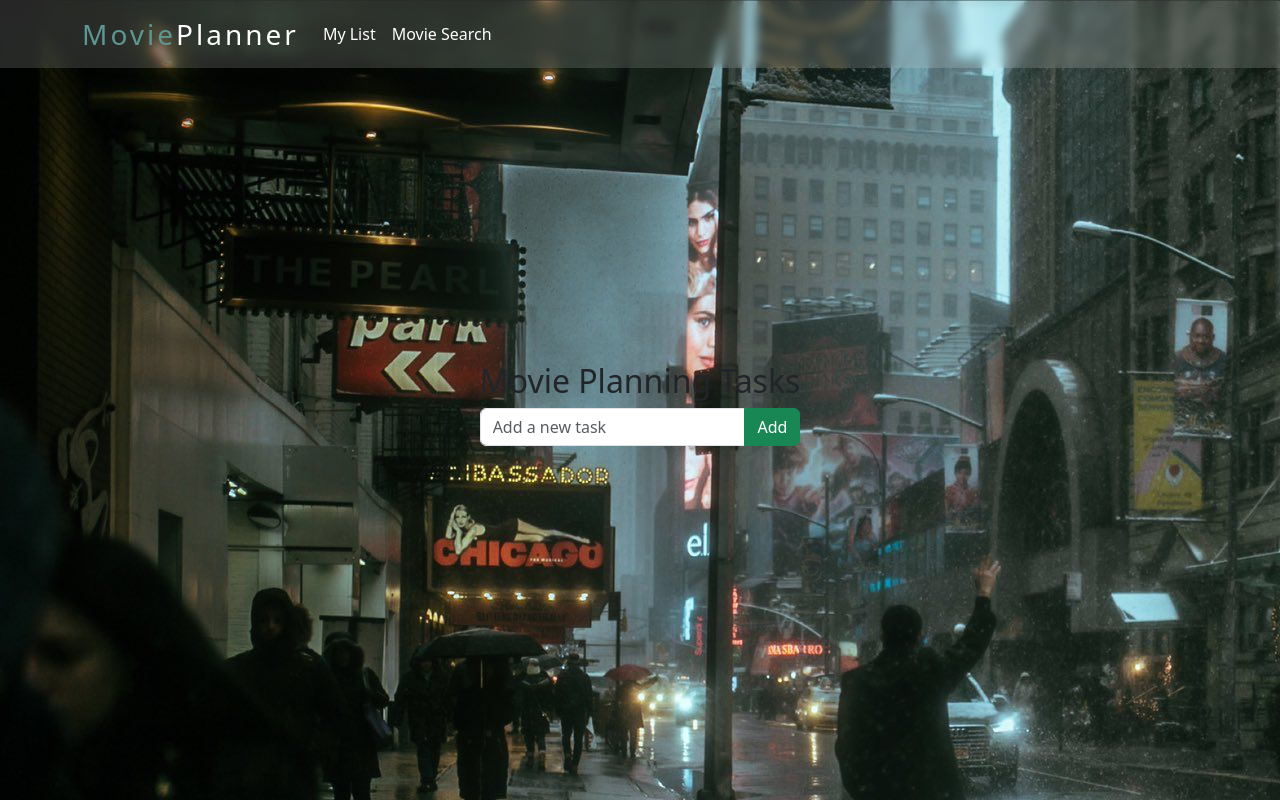
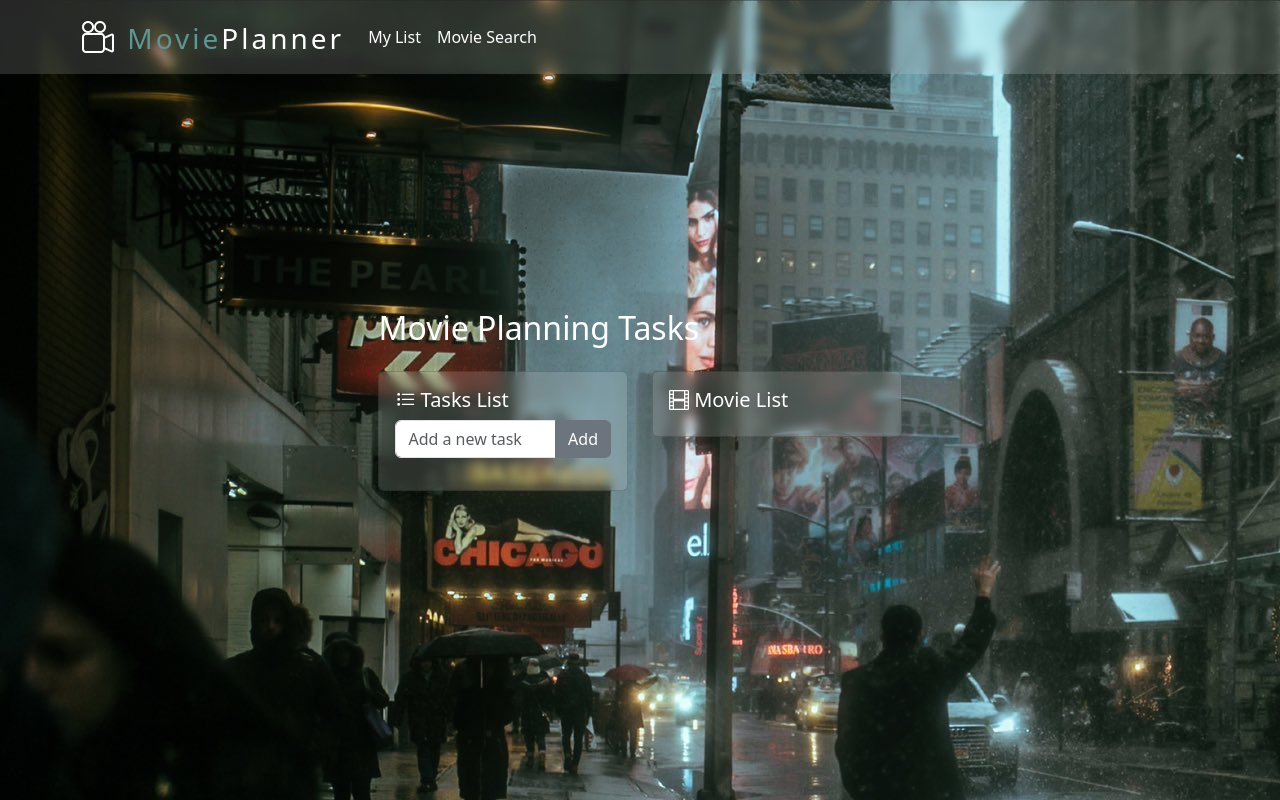
Before and after one commit to RevanAlgh/Angular_Project, an Angular app: page / in a window 1280 px wide. Built offline with nearby package versions, Linux system fonts and the light colour scheme.

Commit message:
Added Icons + edited the list tasks

```diff
--- a/package.json
+++ b/package.json
@@ -22,6 +22,7 @@
     "@angular/router": "^17.3.0",
     "@angular/ssr": "^17.3.9",
     "bootstrap": "^5.3.3",
+    "bootstrap-icons": "^1.11.3",
     "express": "^4.18.2",
     "rxjs": "~7.8.0",
     "tslib": "^2.3.0",
--- a/src/app/components/navbar/navbar.component.css
+++ b/src/app/components/navbar/navbar.component.css
@@ -30,3 +30,8 @@
     font-size: 1.75rem;
     letter-spacing: 3px;
 }
+
+.white-icon {
+    font-size: 2rem;
+    color: white;
+}
--- a/src/app/components/navbar/navbar.component.html
+++ b/src/app/components/navbar/navbar.component.html
@@ -21,7 +21,8 @@
     <!-- Navbar -->
     <nav class="navbar navbar-expand-lg navbar-light fixed-top mask-custom shadow-0">
         <div class="container">
-            <a class="navbar-brand" href="#!"><span style="color: #5e9693;">Movie</span><span style="color: #fff;">Planner</span></a>
+
+            <a class="navbar-brand" href="#!"><span style="color: #5e9693;"> <i class="bi bi-camera-reels white-icon"></i> Movie</span><span style="color: #fff;">Planner</span></a>
             <button class="navbar-toggler" type="button" data-bs-toggle="collapse" data-mdb-target="#navbarSupportedContent" aria-controls="navbarNav" aria-expanded="false" aria-label="Toggle navigation">
       <i class="fas fa-bars"></i>
     </button>
--- a/src/app/components/task-list/task-list.component.css
+++ b/src/app/components/task-list/task-list.component.css
@@ -1,3 +1,13 @@
 .text-decoration-line-through {
     text-decoration: line-through;
   }
+
+  .mask-custom {
+    backdrop-filter: blur(5px);
+    background-color: rgba(255, 255, 255, .15);
+}
+
+.large-white-icon {
+  font-size: 1rem;
+  color: white;
+}
--- a/src/app/components/task-list/task-list.component.html
+++ b/src/app/components/task-list/task-list.component.html
@@ -1,17 +1,57 @@
 <div class="container mt-4">
-  <h2>Movie Planning Tasks</h2>
+  <h2 class="text-white">
+     Movie Planning Tasks
+  </h2>
+
+  <div class="row mt-4">
+
+    <!-- General Tasks Section -->
+    <div class="col-lg-6 col-md-12">
+      <div class="card mb-4 text-white mask-custom shadow-0">
+        <div class="card-body">
+          <h5 class="card-title"> <i class="bi bi-list-task white-icon"></i> Tasks List</h5>
           <div class="input-group mb-3">
-    <input type="text" class="form-control" placeholder="Add a new task" [(ngModel)]="taskName" />
-    <button class="btn btn-success" (click)="addTask()">Add</button>
+            <input type="text" class="form-control" placeholder="Add a new task"
+              [(ngModel)]="taskName" />
+            <button class="btn btn-secondary" (click)="addTask()">Add</button>
           </div>
-
           <ul class="list-group">
-    <li *ngFor="let task of tasks; let i = index" class="list-group-item d-flex justify-content-between align-items-center">
+            <li *ngFor="let task of tasks; let i = index"
+              class="list-group-item d-flex justify-content-between align-items-center">
               <div>
-        <input type="checkbox" [(ngModel)]="task.done" (change)="toggleTask(i)" />
-        <span [ngClass]="{ 'text-decoration-line-through': task.done }">{{ task.name }}</span>
+                <input type="checkbox" [(ngModel)]="task.done"
+                  (change)="toggleTask(i)" />
+                <span
+                  [ngClass]="{ 'text-decoration-line-through': task.done }">{{ task.name }}</span>
               </div>
-      <button class="btn btn-danger btn-sm" (click)="deleteTask(i)">Delete</button>
+              <button class="btn btn-danger btn-sm"
+                (click)="deleteTask(i)">Delete</button>
             </li>
           </ul>
         </div>
+      </div>
+    </div>
+
+    <!-- Movie Tasks Section -->
+    <div class="col-lg-6 col-md-12">
+      <div class="card mb-4 text-white mask-custom shadow-0">
+        <div class="card-body">
+          <h5 class="card-title"> <i class="bi bi-film white-icon"></i> Movie List</h5>
+          <ul class="list-group">
+            <li *ngFor="let movieTask of movieTasks; let i = index"
+              class="list-group-item d-flex justify-content-between align-items-center">
+              <div>
+                <input type="checkbox" [(ngModel)]="movieTask.done"
+                  (change)="toggleMovieTask(i)" />
+                <span
+                  [ngClass]="{ 'text-decoration-line-through': movieTask.done }">{{ movieTask.name }}</span>
+              </div>
+              <button class="btn btn-danger btn-sm"
+                (click)="deleteMovieTask(i)">Delete</button>
+            </li>
+          </ul>
+        </div>
+      </div>
+    </div>
+  </div>
+</div>
--- a/src/app/components/task-list/task-list.component.ts
+++ b/src/app/components/task-list/task-list.component.ts
@@ -13,36 +13,48 @@ import { Task } from '../../models/task.model';
 export class TaskListComponent {
   taskName: string = '';
   tasks: Task[] = [];
+  movieTasks: Task[] = [];
 
   constructor(private taskService: TaskService) {}
 
   ngOnInit(): void {
-    this.loadTasks();  // Load tasks when the component initializes
+    this.loadTasks();
+    this.loadMovieTasks();
   }
 
-  // Load tasks from the task service
   loadTasks() {
     this.tasks = this.taskService.getTasks();
   }
 
-  // Add a new task using the task name input
+  loadMovieTasks() {
+    this.movieTasks = this.taskService.getMovieTasks();
+  }
+
   addTask() {
     if (this.taskName.trim()) {
       this.taskService.addTask(this.taskName);
-      this.taskName = '';  // Clear the input after adding the task
-      this.loadTasks();    // Reload tasks to reflect the new task
+      this.taskName = '';
+      this.loadTasks();
     }
   }
 
-  // Delete a task by index
   deleteTask(index: number) {
     this.taskService.deleteTask(index);
-    this.loadTasks();  // Reload tasks after deletion
+    this.loadTasks();
   }
 
-  // Toggle the done status of a task
   toggleTask(index: number) {
     this.taskService.toggleTask(index);
-    this.loadTasks();  // Reload tasks after toggling completion
+    this.loadTasks();
+  }
+
+  deleteMovieTask(index: number) {
+    this.taskService.deleteMovieTask(index);
+    this.loadMovieTasks();
+  }
+
+  toggleMovieTask(index: number) {
+    this.taskService.toggleMovieTask(index);
+    this.loadMovieTasks();
   }
 }
--- a/src/app/services/task.service.ts
+++ b/src/app/services/task.service.ts
@@ -8,30 +8,39 @@ import { Task } from '../models/task.model';
 
 export class TaskService {
   private tasks: Task[] = [];
+  private movieTasks: Task[] = [];
 
   getTasks() {
     return this.tasks;
   }
 
-   // Add a new task with the provided name
-   addTask(taskName: string) {
+  getMovieTasks() {
+    return this.movieTasks;
+  }
+
+  addTask(taskName: string) {
     const newTask: Task = { name: taskName, done: false };
     this.tasks.push(newTask);
   }
 
-  // Add a task specifically for a movie
   addMovieTask(movieTitle: string) {
     const movieTask: Task = { name: `Watch: ${movieTitle}`, done: false };
-    this.tasks.push(movieTask);
+    this.movieTasks.push(movieTask);
   }
 
-  // Delete a task by index
   deleteTask(index: number) {
     this.tasks.splice(index, 1);
   }
 
-  // Toggle the done status of a task
+  deleteMovieTask(index: number) {
+    this.movieTasks.splice(index, 1);
+  }
+
   toggleTask(index: number) {
     this.tasks[index].done = !this.tasks[index].done;
   }
+
+  toggleMovieTask(index: number) {
+    this.movieTasks[index].done = !this.movieTasks[index].done;
+  }
 }
--- a/src/index.html
+++ b/src/index.html
@@ -12,6 +12,8 @@
   <script src="https://cdn.jsdelivr.net/npm/bootstrap@5.3.3/dist/js/bootstrap.bundle.min.js" integrity="sha384-YvpcrYf0tY3lHB60NNkmXc5s9fDVZLESaAA55NDzOxhy9GkcIdslK1eN7N6jIeHz" crossorigin="anonymous"></script>
   <script src="https://cdn.jsdelivr.net/npm/@popperjs/core@2.11.8/dist/umd/popper.min.js" integrity="sha384-I7E8VVD/ismYTF4hNIPjVp/Zjvgyol6VFvRkX/vR+Vc4jQkC+hVqc2pM8ODewa9r" crossorigin="anonymous"></script>
   <script src="https://cdn.jsdelivr.net/npm/bootstrap@5.3.3/dist/js/bootstrap.min.js" integrity="sha384-0pUGZvbkm6XF6gxjEnlmuGrJXVbNuzT9qBBavbLwCsOGabYfZo0T0to5eqruptLy" crossorigin="anonymous"></script>
+  <link rel="stylesheet" href="https://cdn.jsdelivr.net/npm/bootstrap-icons@1.10.5/font/bootstrap-icons.css">
+
 </head>
 <body>
   <app-root></app-root>
```
Also changed, not shown: src/app/models/movie.model.ts (added, +29 -0 lines), src/app/app.component.html (line endings or trailing spaces), 1 other file (tests, documents, lock files or other folders). Lines whose indentation alone changed are shown as unchanged.
